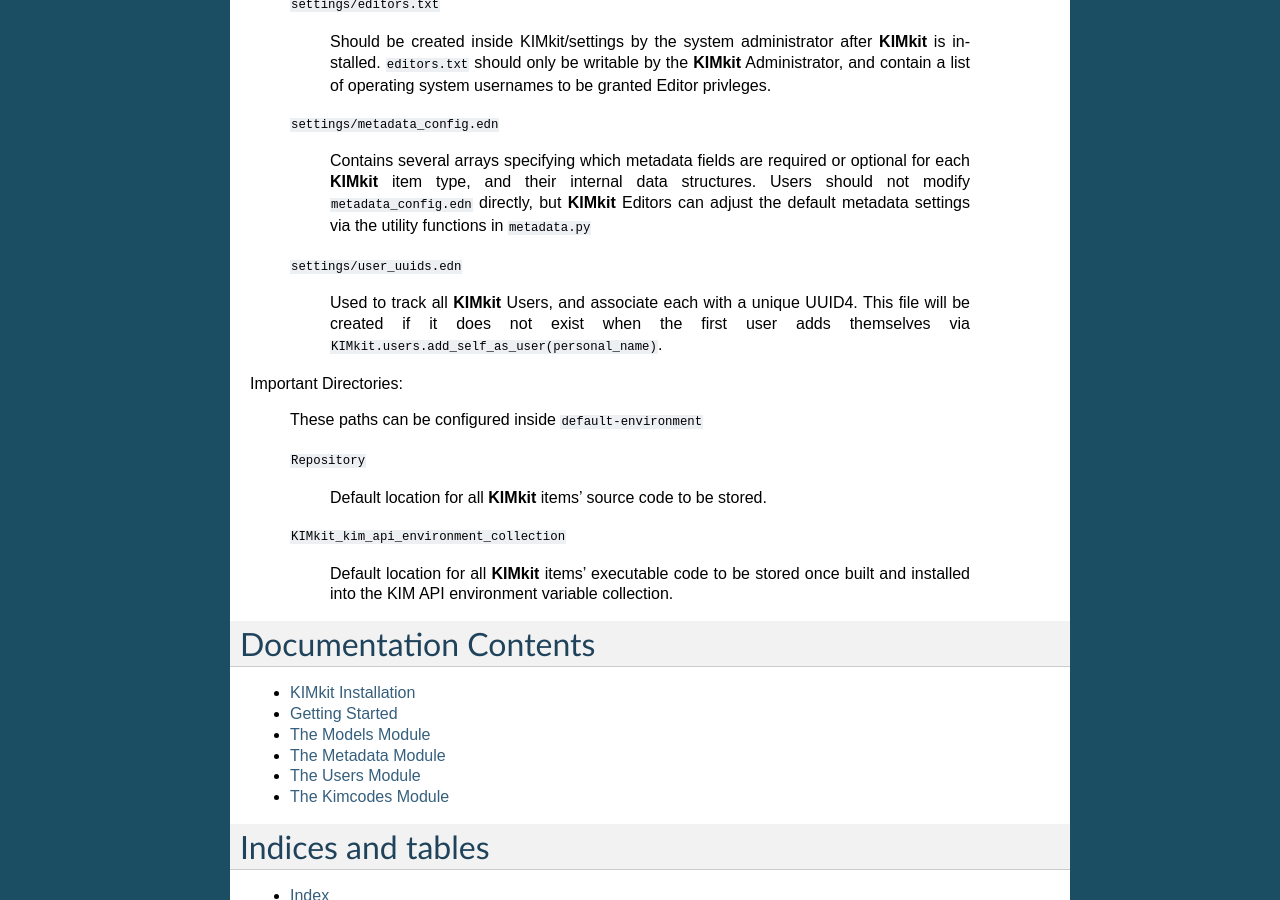
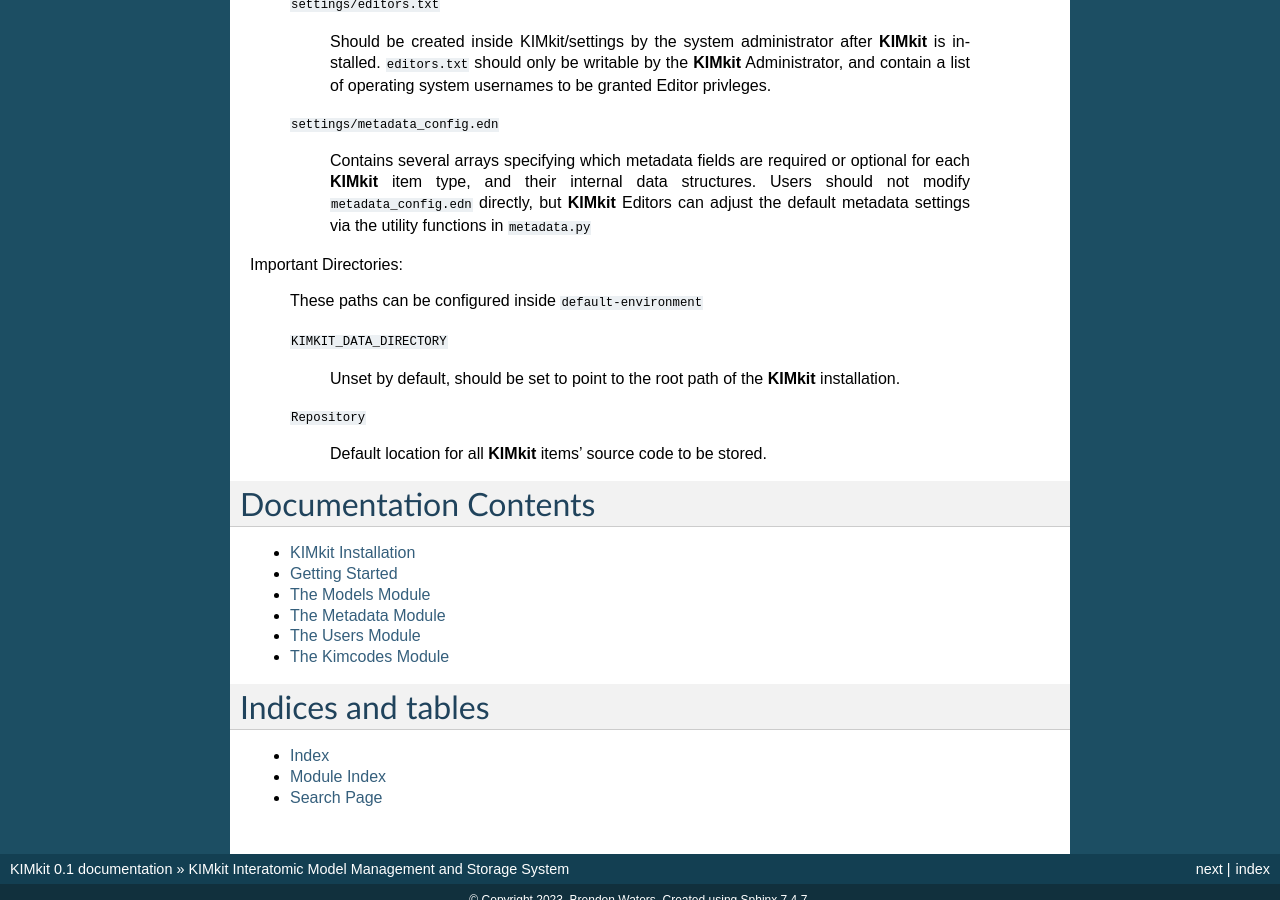
Before and after one commit to openkim/KIMkit, a Sphinx documentation site: the page built from Docs/index.rst, in a window 1280 px wide and 900 px high, scrolled down 895 px. Built offline with Sphinx 7.4.7, drawn with Linux system fonts in a browser that asks for light colours.

Commit message:
DOC: remove outdated info in docs index page

```diff
--- a/Docs/index.rst
+++ b/Docs/index.rst
@@ -46,22 +46,17 @@
 
       Contains several arrays specifying which metadata fields are required or optional for each **KIMkit** item type, and their internal data structures. Users should not modify ``metadata_config.edn`` directly, but **KIMkit** Editors can adjust the default metadata settings via the utility functions in ``metadata.py``
 
-   ``settings/user_uuids.edn``
-
-      Used to track all **KIMkit** Users, and associate each with a unique UUID4. This file will be created if it does not exist when the first user adds themselves via ``KIMkit.users.add_self_as_user(personal_name)``.
-
 Important Directories:
 
    These paths can be configured inside ``default-environment``
 
+   ``KIMKIT_DATA_DIRECTORY``
+
+      Unset by default, should be set to point to the root path of the **KIMkit** installation.
+
    ``Repository``
 
       Default location for all **KIMkit** items' source code to be stored.
-
-   ``KIMkit_kim_api_environment_collection``
-
-      Default location for all **KIMkit** items' executable code to be stored once built and installed into the KIM API environment variable collection.
-
 
 Documentation Contents
 =======================
```
Also changed, not shown: 5 other files.
